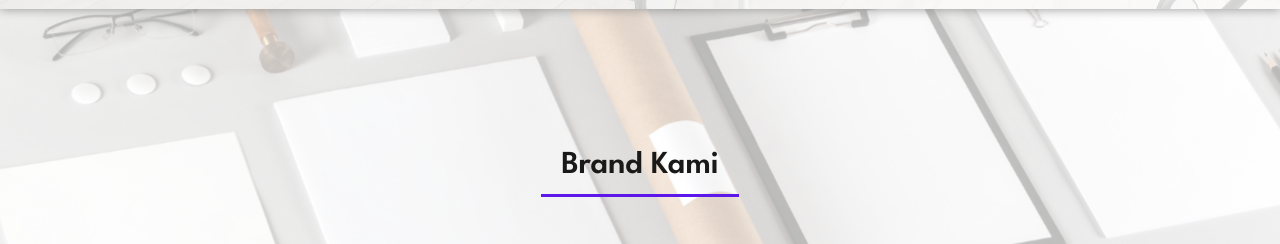
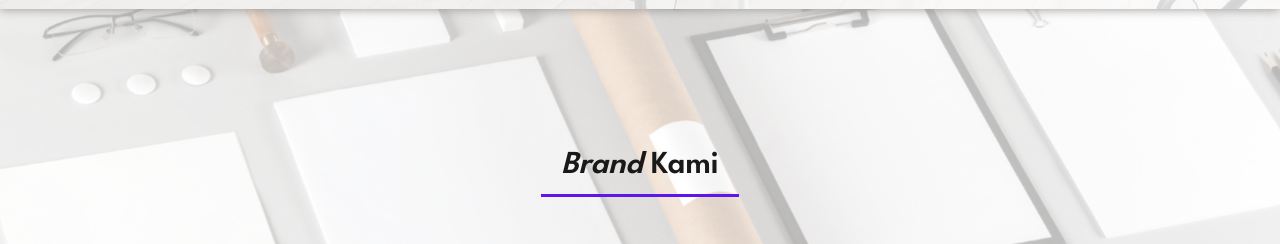
Before and after one commit to timmdkrtf/amkreatif, a React (Vite) app: page / in a window 1280 px wide. Shown: the part 2160-2404 px from the top of the page. Built offline with nearby package versions, Linux system fonts and the light colour scheme.

Commit message:
revisi text title brand

```diff
--- a/src/components/Brand.jsx
+++ b/src/components/Brand.jsx
@@ -6,7 +6,7 @@ export default function Brand(){
             <div className="container">
                 <div className="row">
                     <div className="title">
-                        <h2>Brand Kami</h2>
+                        <h2><span className="fst-italic">Brand</span> Kami</h2>
                     </div>
                     <div className="content">
                         <a href="https://mdkrtf.co.id" target="_blank">
```
